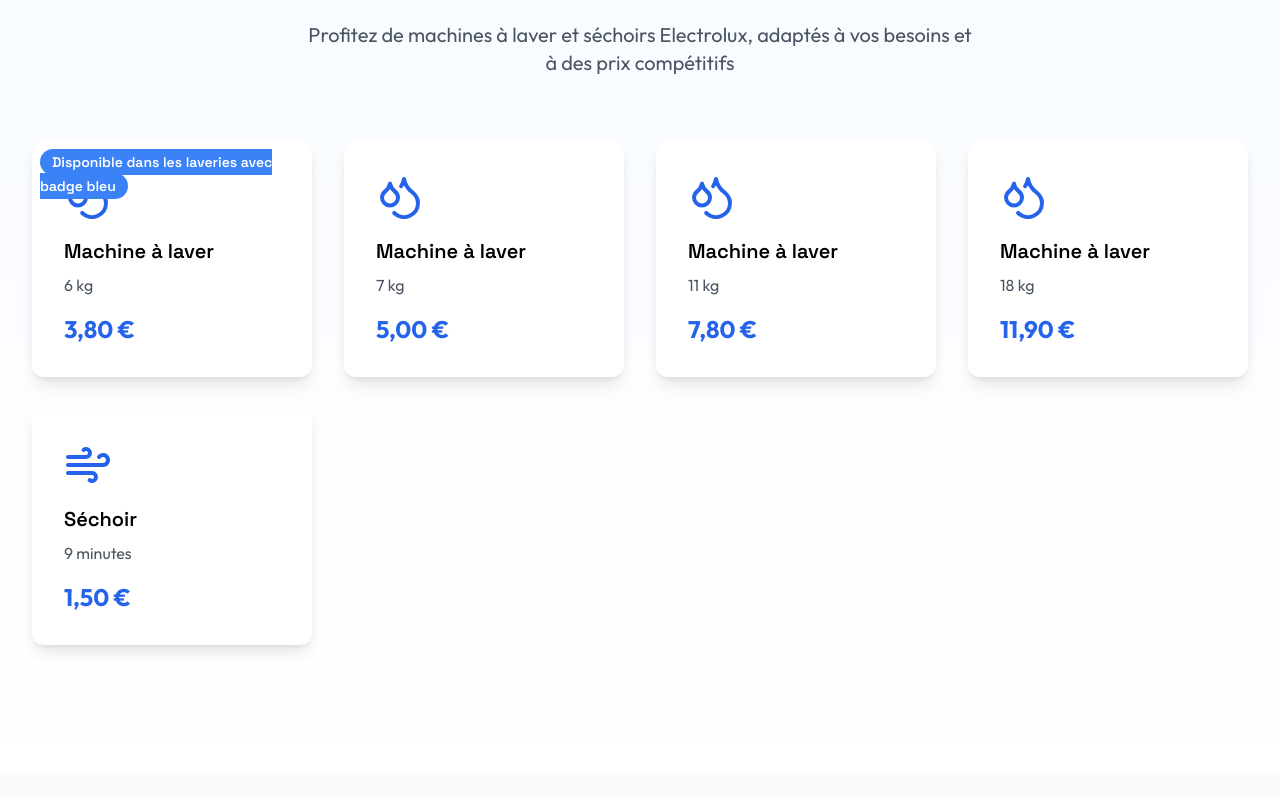
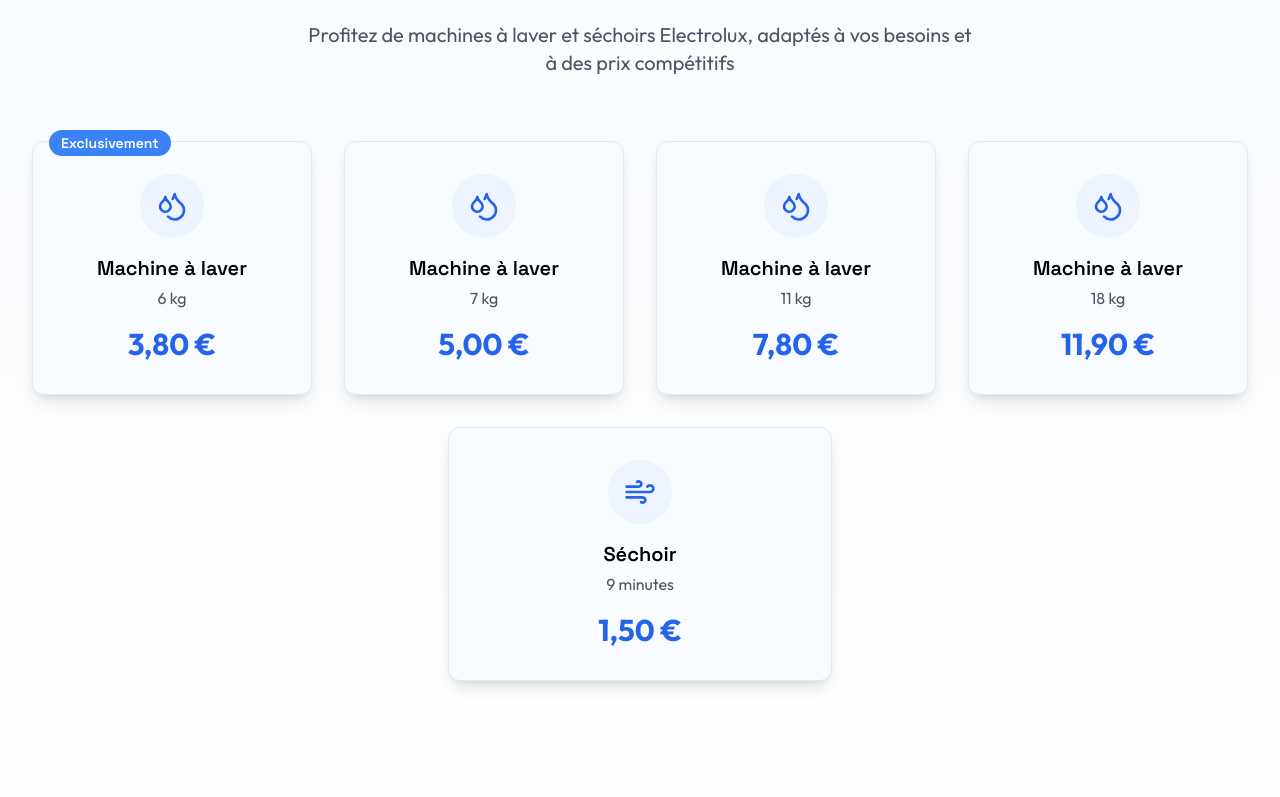
Before and after one commit to blebar25/lavexpress, a React (Vite) app: page / in a window 1280 px wide. Shown: the part 963-1760 px from the top of the page. Built offline with nearby package versions, Linux system fonts and the light colour scheme.

Commit message:
style: ajustement de la disposition des cartes de prix et uniformisation du style

```diff
--- a/src/App.tsx
+++ b/src/App.tsx
@@ -271,8 +271,8 @@ function MapComponent() {
   return (
     <div className="h-[500px] w-full rounded-xl overflow-hidden relative z-0 mb-16">
       <MapContainer
-        center={[46.603354, 1.888334]}
-        zoom={6}
+        center={[48.8566, 2.3522]}
+        zoom={5}
         scrollWheelZoom={false}
         style={{ height: '100%', width: '100%' }}
       >
@@ -471,7 +471,7 @@ export default function App() {
               </p>
             </motion.div>
             <motion.div
-              className="grid grid-cols-1 md:grid-cols-2 lg:grid-cols-4 gap-8"
+              className="grid grid-cols-1 md:grid-cols-2 lg:grid-cols-4 gap-8 mb-8"
               variants={staggerContainer}
             >
               {[
@@ -479,28 +479,47 @@ export default function App() {
                 { type: 'Machine à laver', capacity: '7 kg', price: '5,00 €', icon: Droplets },
                 { type: 'Machine à laver', capacity: '11 kg', price: '7,80 €', icon: Droplets },
                 { type: 'Machine à laver', capacity: '18 kg', price: '11,90 €', icon: Droplets },
-                { type: 'Séchoir', capacity: '9 minutes', price: '1,50 €', icon: Wind },
               ].map((item, index) => (
                 <motion.div
                   key={index}
                   variants={fadeInUp}
                 >
-                  <div className="relative group bg-white rounded-xl p-8 shadow-lg hover:shadow-2xl transition-all duration-300">
+                  <div className="relative group bg-[#F8FBFF] rounded-xl p-8 shadow-lg hover:shadow-2xl transition-all duration-300 border border-blue-100">
                     {item.capacity === '6 kg' && (
-                      <div className="absolute top-2 left-2">
+                      <div className="absolute -top-3 left-4">
                         <span className="bg-blue-500 text-white px-3 py-1 rounded-full text-sm font-semibold">
-                          Disponible dans les laveries avec badge bleu
+                          Exclusivement
                         </span>
                       </div>
                     )}
-                    <div className="absolute inset-0 bg-gradient-to-r from-blue-600/5 to-purple-600/5 opacity-0 group-hover:opacity-100 transition-opacity rounded-xl"></div>
-                    <item.icon className="w-12 h-12 text-blue-600 mb-4" />
-                    <h3 className="text-xl font-semibold mb-2">{item.type}</h3>
-                    <p className="text-gray-600 mb-4">{item.capacity}</p>
-                    <p className="text-2xl font-bold text-blue-600">{item.price}</p>
+                    <div className="flex flex-col items-center">
+                      <div className="bg-[#EDF3FF] p-4 rounded-full mb-4">
+                        <item.icon className="w-8 h-8 text-blue-600" />
+                      </div>
+                      <h3 className="text-xl font-semibold text-center mb-1">{item.type}</h3>
+                      <p className="text-gray-600 text-center mb-4">{item.capacity}</p>
+                      <p className="text-3xl font-bold text-blue-600">{item.price}</p>
+                    </div>
                   </div>
                 </motion.div>
               ))}
+            </motion.div>
+            <motion.div
+              className="flex justify-center"
+              variants={fadeInUp}
+            >
+              <div className="w-full max-w-sm">
+                <div className="relative group bg-[#F8FBFF] rounded-xl p-8 shadow-lg hover:shadow-2xl transition-all duration-300 border border-blue-100">
+                  <div className="flex flex-col items-center">
+                    <div className="bg-[#EDF3FF] p-4 rounded-full mb-4">
+                      <Wind className="w-8 h-8 text-blue-600" />
+                    </div>
+                    <h3 className="text-xl font-semibold text-center mb-1">Séchoir</h3>
+                    <p className="text-gray-600 text-center mb-4">9 minutes</p>
+                    <p className="text-3xl font-bold text-blue-600">1,50 €</p>
+                  </div>
+                </div>
+              </div>
             </motion.div>
           </motion.div>
         </section>
@@ -534,7 +553,7 @@ export default function App() {
               <MapComponent />
             </motion.div>
             <motion.div
-              className="grid grid-cols-1 md:grid-cols-2 lg:grid-cols-3 gap-8"
+              className="grid grid-cols-1 md:grid-cols-2 lg:grid-cols-4 gap-8 auto-rows-fr"
               variants={staggerContainer}
             >
               {locations.map((location, index) => (
@@ -564,9 +583,12 @@ export default function App() {
                           <MapPin className="w-6 h-6 text-blue-600" />
                         </div>
                         <div>
-                          <p className="font-semibold text-gray-900">{location.name}</p>
-                          <p className="text-gray-600">
-                            {location.city}, {location.zip}
+                          <p style={{ fontSize: '12px' }} className="font-semibold text-gray-900">{location.name}</p>
+                          <p style={{ fontSize: '12px' }} className="text-gray-600">
+                            {location.city}
+                          </p>
+                          <p style={{ fontSize: '12px' }} className="text-gray-600">
+                            {location.zip}
                           </p>
                         </div>
                       </div>
```
